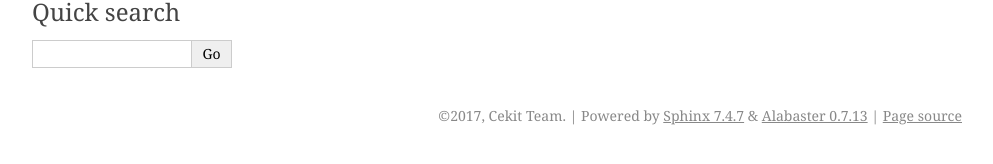
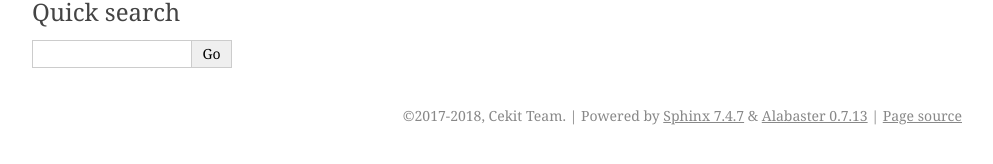
Before and after one commit to cekit/cekit, a Sphinx documentation site: the page built from docs/index.rst, in a window 1280 px wide. Shown: the part 223-387 px from the top of the page, without its empty margins (148-1141 px from the left). Built offline with Sphinx 7.4.7, drawn with Linux system fonts in a browser that asks for light colours; part of the change alters nothing that is shown.

```diff
--- a/docs/conf.py
+++ b/docs/conf.py
@@ -46,7 +46,7 @@ master_doc = 'index'
 
 # General information about the project.
 project = u'Cekit'
-copyright = u'2017, Cekit Team'
+copyright = u'2017-2018, Cekit Team'
 author = u'Cekit Team'
 
 # The version info for the project you're documenting, acts as replacement for
@@ -54,9 +54,9 @@ author = u'Cekit Team'
 # built documents.
 #
 # The short X.Y version.
-version = u'1.0'
+version = u'2.0'
 # The full version, including alpha/beta/rc tags.
-release = u'1.0'
+release = u'2.0'
 
 # The language for content autogenerated by Sphinx. Refer to documentation
 # for a list of supported languages.
```
